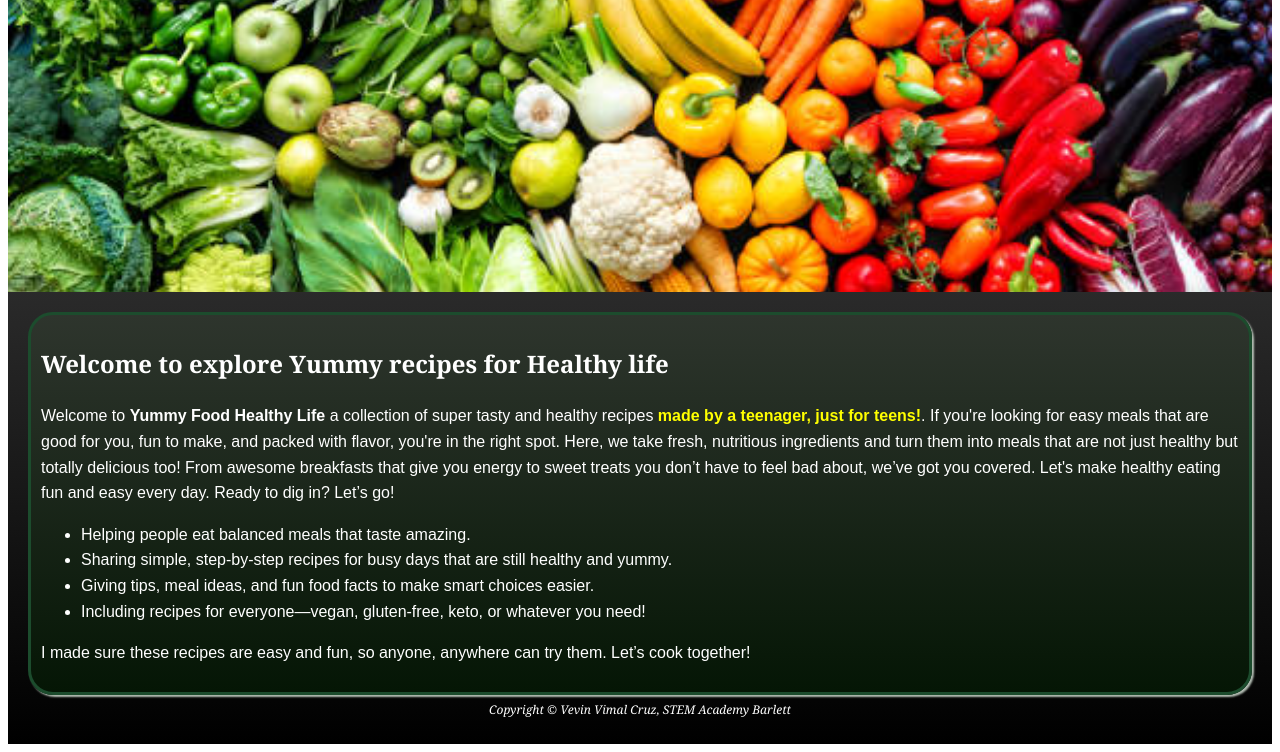
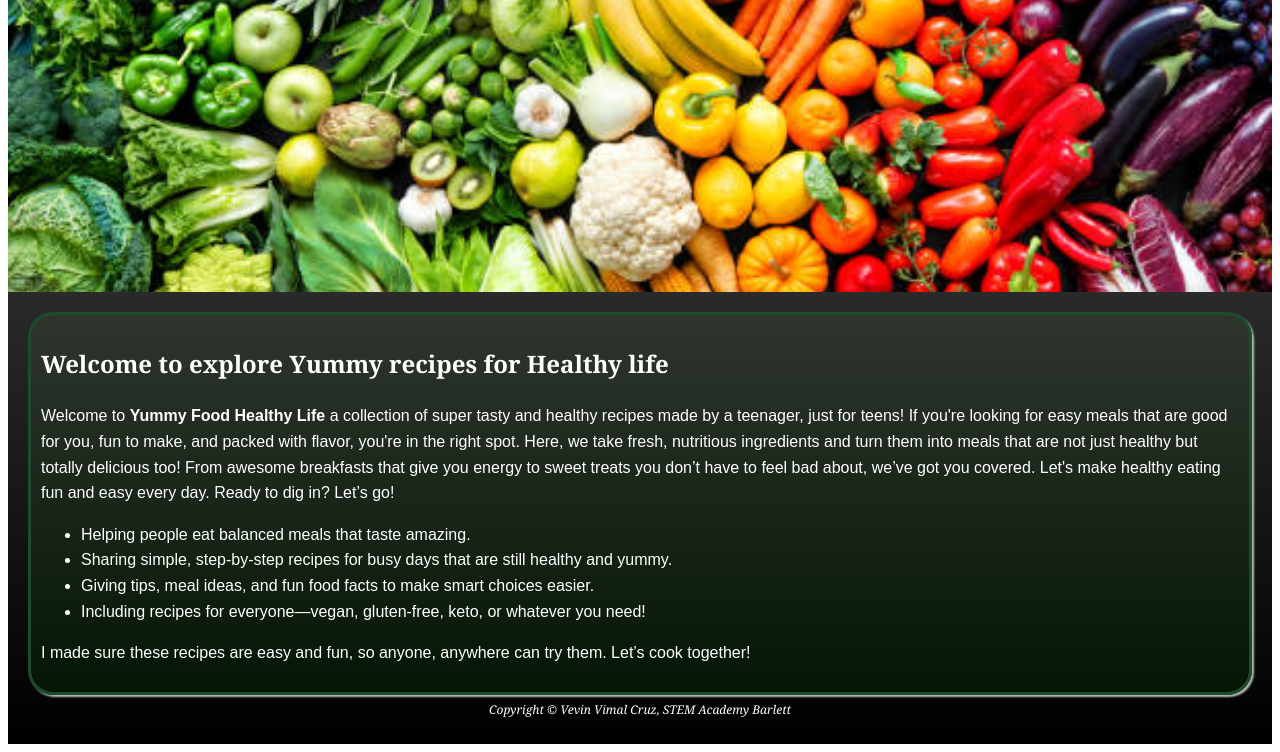
Before and after one commit to Vevin-Cruz/TSA, a plain HTML site: page index.html in a window 1280 px wide. Shown: the part 148-900 px from the top of the page. Drawn offline with Linux system fonts and the light colour scheme.

Commit message:
Update index.html

```diff
--- a/index.html
+++ b/index.html
@@ -29,7 +29,7 @@
              <div id="recipesradius">
 
              <h2>Welcome to explore Yummy recipes for Healthy life</h2>
-             <p> Welcome to <b>Yummy Food Healthy Life</b> a collection of super tasty and healthy recipes  <b style="color:yellow">made by a teenager, just for teens!</b>.
+             <p> Welcome to <b>Yummy Food Healthy Life</b> a collection of super tasty and healthy recipes made by a teenager, just for teens!
                If you're looking for easy meals that are good for you, fun to make, and packed with flavor, you're in the right spot. Here, we take fresh, nutritious ingredients and turn them into meals that are not just healthy
                  but totally delicious too! From awesome breakfasts that give you energy to sweet treats you don’t have to feel bad about, we’ve got you covered.
                  Let's make healthy eating fun and easy every day. Ready to dig in? Let’s go!</p>
```
